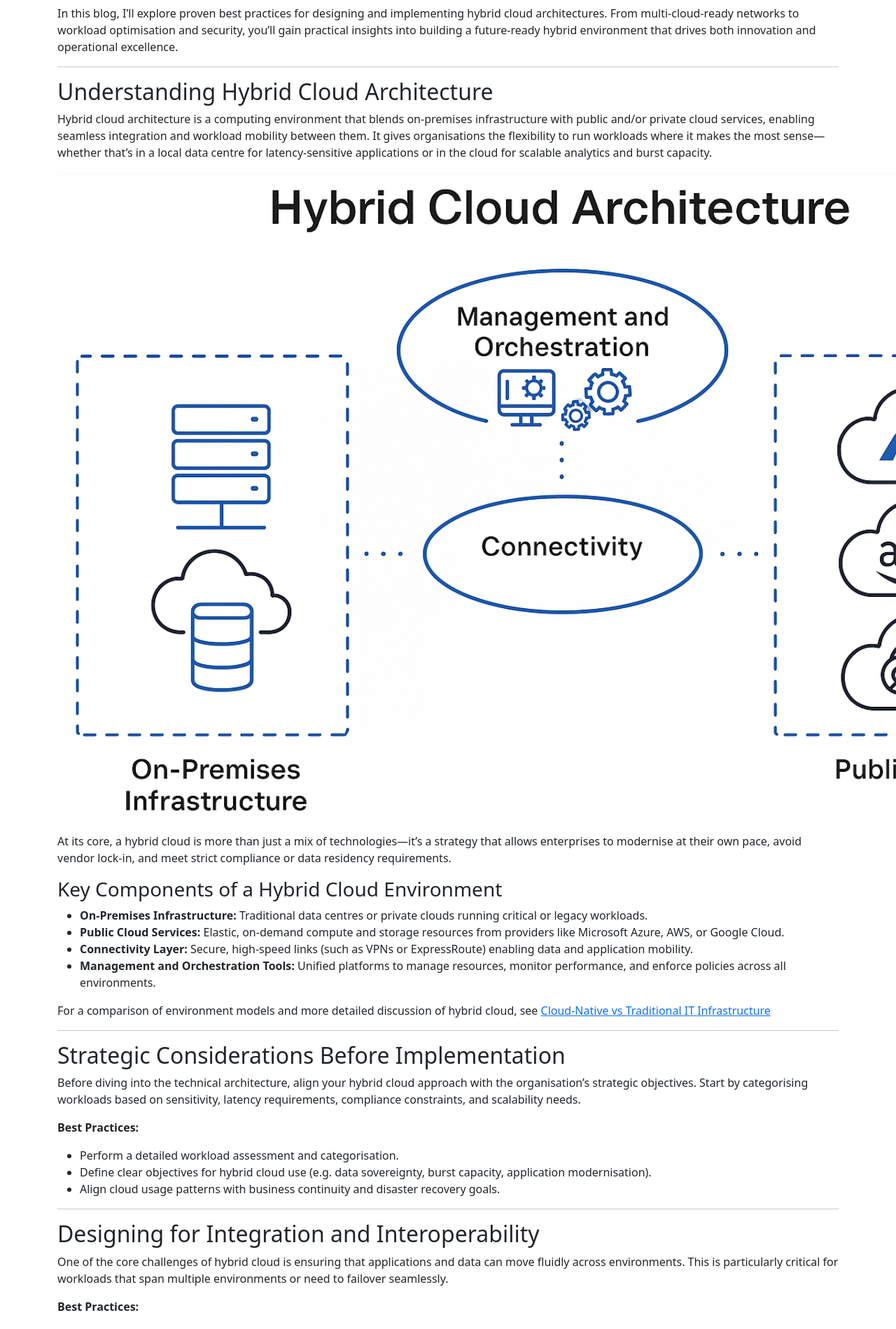
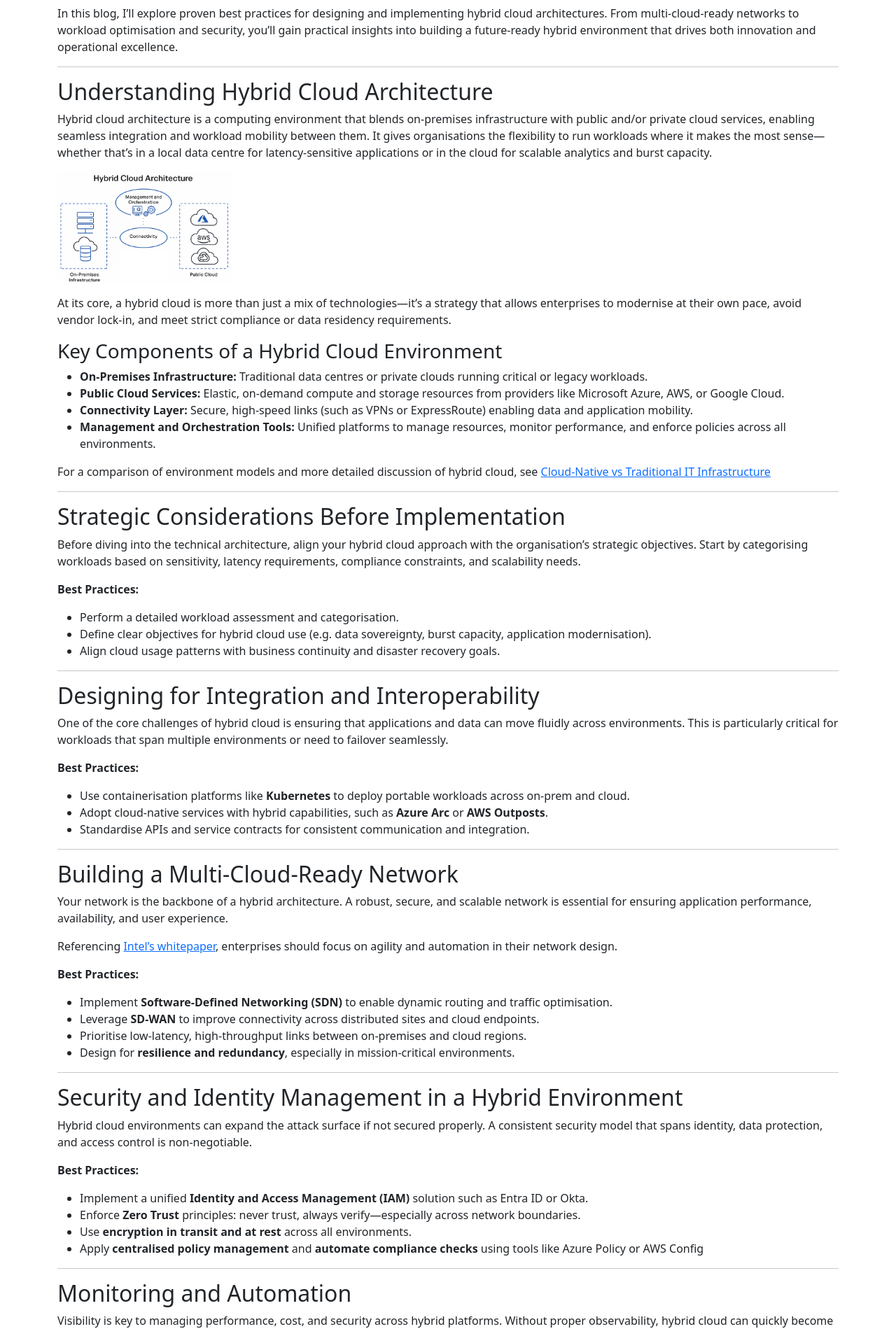
Before and after one commit to AndyBunning/andybunning.github.io, a Jekyll site: the page built from _posts/2025-04-29-Bridging-the-gap.md, in a window 1280 px wide. Shown: the part 377-2276 px from the top of the page at 70% size. Built offline with Jekyll 4.4.1, drawn with Linux system fonts in a browser that asks for light colours.

Commit message:
update image size

```diff
--- a/_posts/2025-04-29-Bridging-the-gap.md
+++ b/_posts/2025-04-29-Bridging-the-gap.md
@@ -19,7 +19,7 @@
 
 Hybrid cloud architecture is a computing environment that blends on-premises infrastructure with public and/or private cloud services, enabling seamless integration and workload mobility between them. It gives organisations the flexibility to run workloads where it makes the most sense—whether that’s in a local data centre for latency-sensitive applications or in the cloud for scalable analytics and burst capacity.
 
-![Hybrid Cloud Architecture]({{ site.url }}/assets/images/hybrid-cloud-architecture.png)
+![Hybrid Cloud Architecture]({{ site.url }}/assets/images/hybrid-cloud-architecture.png){: width="250" }
 
 At its core, a hybrid cloud is more than just a mix of technologies—it's a strategy that allows enterprises to modernise at their own pace, avoid vendor lock-in, and meet strict compliance or data residency requirements.
 
```
